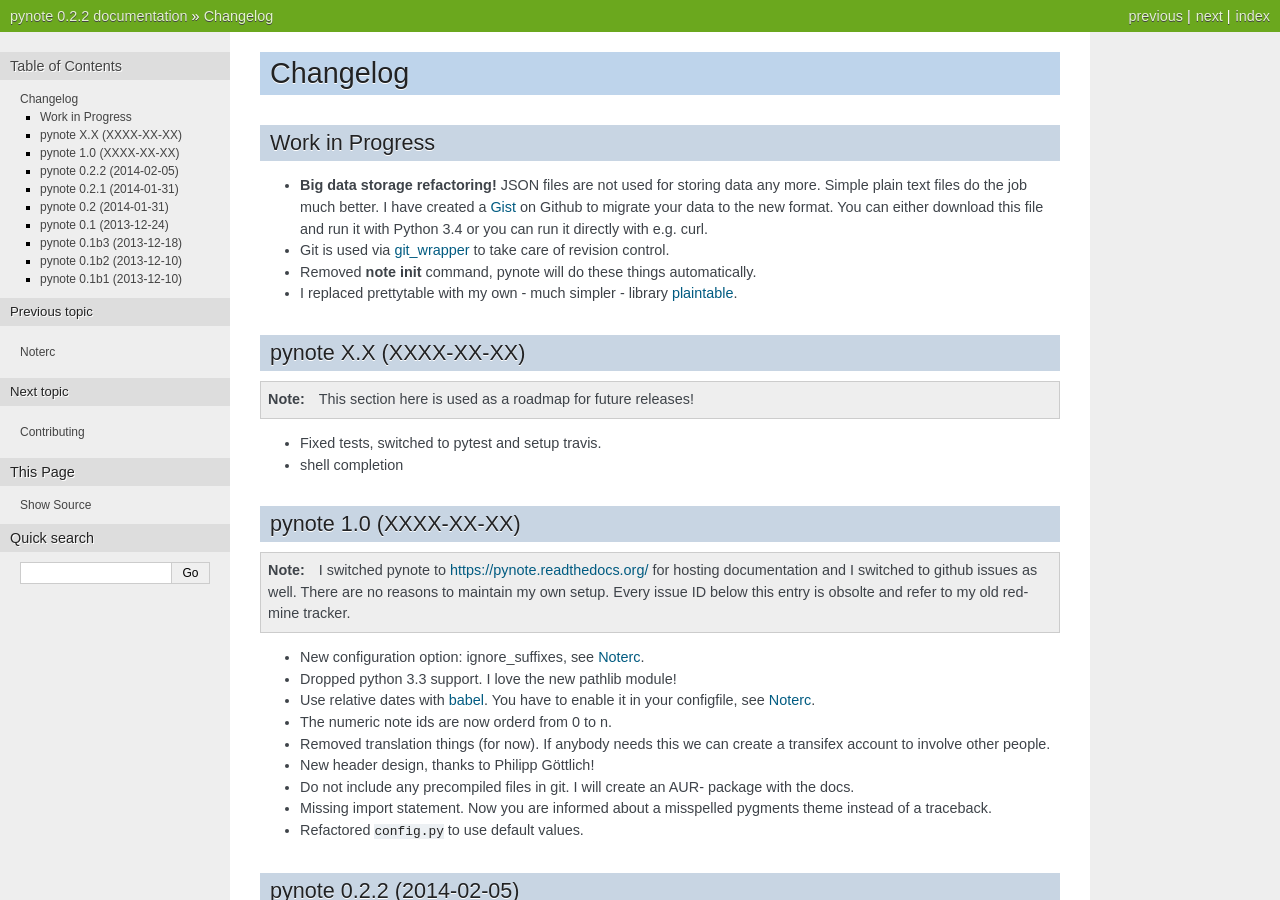
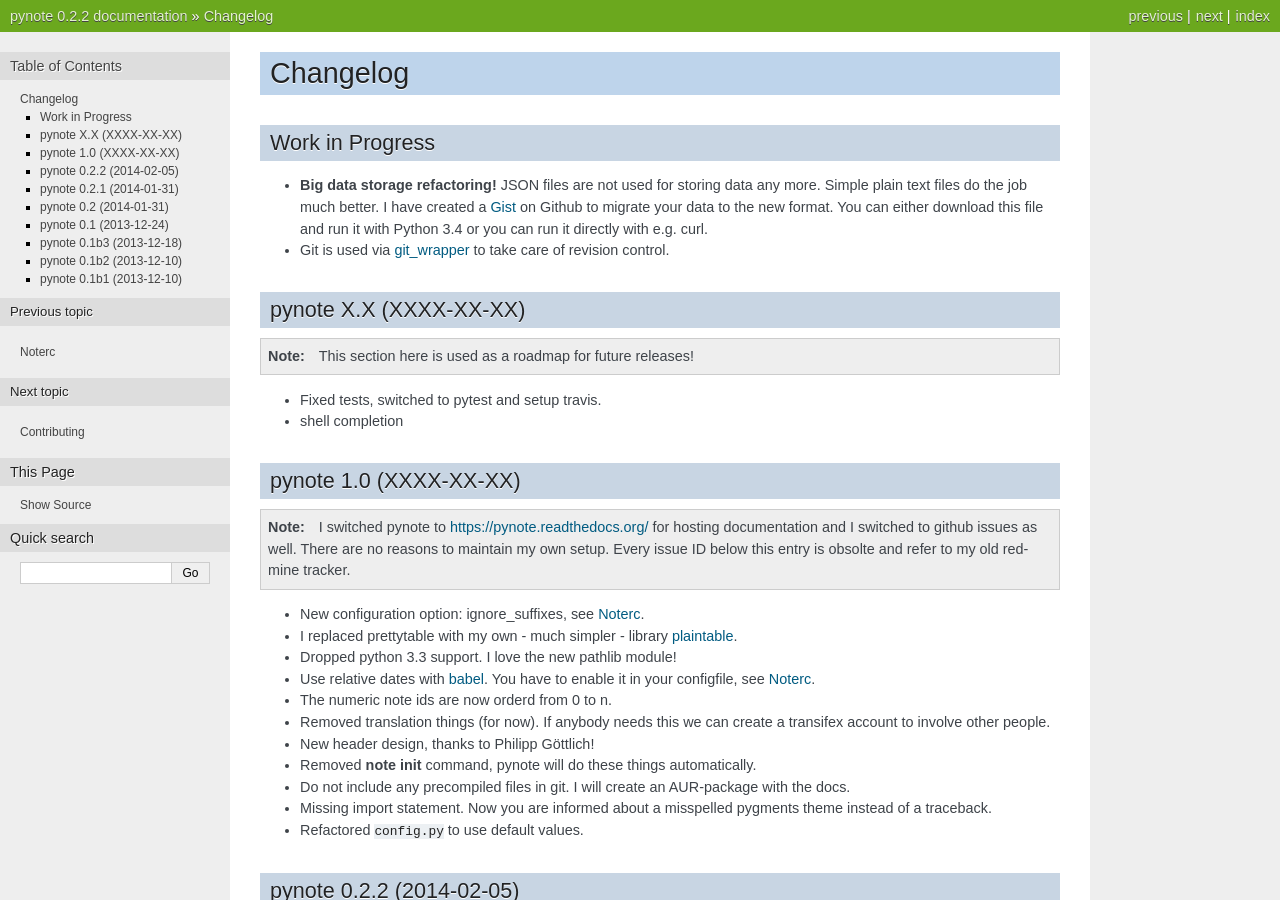
Before and after one commit to fastpacecolding/pynote, a Sphinx documentation site: the page built from doc/changelog.rst, in a window 1280 px wide and 900 px high. Built offline with Sphinx 7.4.7, drawn with Linux system fonts in a browser that asks for light colours; part of the change alters nothing that is shown.

```diff
--- a/doc/changelog.rst
+++ b/doc/changelog.rst
@@ -11,10 +11,6 @@ Work in Progress
   new format. You can either download this file and run it with
   Python 3.4 or you can run it directly with e.g. curl.
 * Git is used via git_wrapper_ to take care of revision control.
-* Removed **note init** command, pynote will do these things
-  automatically.
-* I replaced prettytable with my own - much simpler - library
-  plaintable_.
 
 
 pynote X.X (XXXX-XX-XX)
@@ -40,6 +36,7 @@ pynote 1.0 (XXXX-XX-XX)
 
 
 * New configuration option: ignore_suffixes, see :doc:`configuration`.
+* I replaced prettytable with my own - much simpler - library plaintable_.
 * Dropped python 3.3 support. I love the new pathlib module!
 * Use relative dates with babel_. You have to enable it in your configfile,
   see :doc:`configuration`.
@@ -47,8 +44,9 @@ pynote 1.0 (XXXX-XX-XX)
 * Removed translation things (for now). If anybody needs this we can
   create a transifex account to involve other people.
 * New header design, thanks to Philipp Göttlich!
-* Do not include any precompiled files in git. I will create an AUR-
-  package with the docs.
+* Removed **note init** command, pynote will do these things automatically.
+* Do not include any precompiled files in git. I will create an AUR-package
+  with the docs.
 * Missing import statement. Now you are informed about a misspelled
   pygments theme instead of a traceback.
 * Refactored ``config.py`` to use default values.
```
